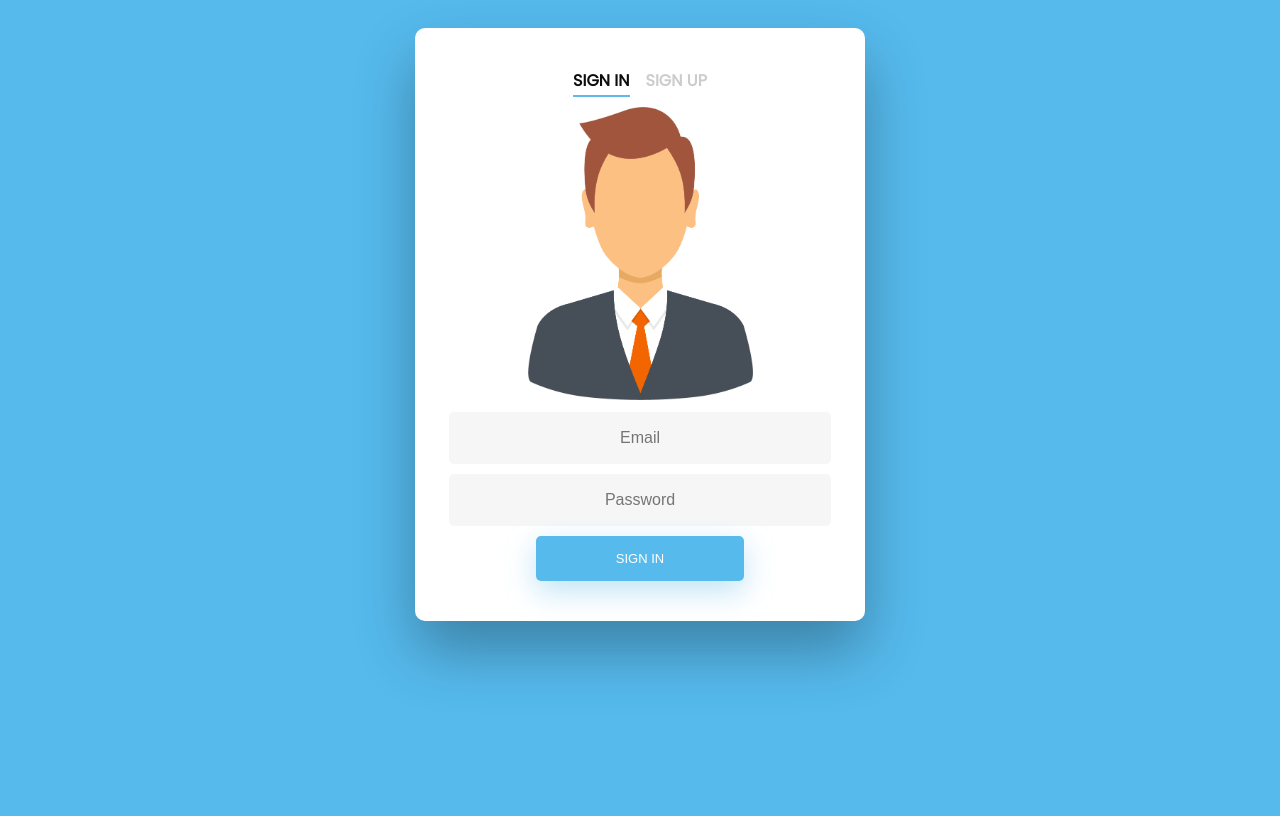
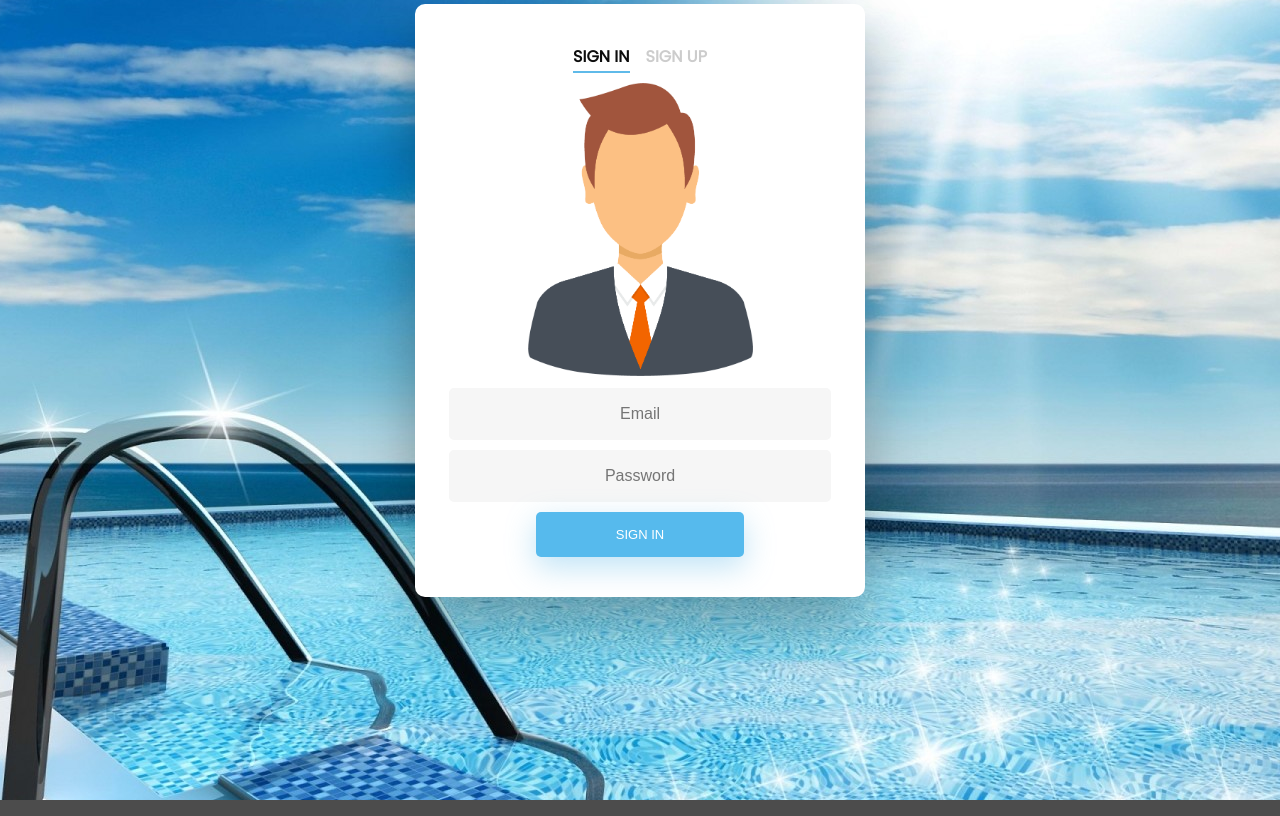
Before and after one commit to SahanBuddhika/logregmean, an Angular app in the folder Frontend/: page /login in a window 1280 px wide. Built offline with nearby package versions, Linux system fonts and the light colour scheme.

Commit message:
add a image

```diff
--- a/Frontend/src/app/user/sign-in/sign-in.component.html
+++ b/Frontend/src/app/user/sign-in/sign-in.component.html
@@ -5,11 +5,13 @@
     <input type="text" name="email" #email="ngModel" [(ngModel)]="model.email" placeholder="Email" [pattern]="emailRegex" required
       [ngClass]="{'invalid-textbox' :signInForm.submitted && !email.valid }">
     <div *ngIf="signInForm.submitted &&  email.errors?.pattern">
+        <label *ngIf="email.errors.required" class="validation-message">This field is required.</label>
       <label class="validation-message">Invalid email address.</label>
     </div>
     <input type="password" name="password" #password="ngModel" [(ngModel)]="model.password" placeholder="Password" required minlength="4"
       [ngClass]="{'invalid-textbox' :signInForm.submitted && !password.valid }">
     <div *ngIf="signInForm.submitted &&  password.errors?.minlength">
+        <label *ngIf="password.errors.required" class="validation-message">This field is required.</label>
       <label class="validation-message">Minimum 4 characters.</label>
     </div>
     <input type="submit" value="Sign In">
--- a/Frontend/src/app/user/sign-up/sign-up.component.html
+++ b/Frontend/src/app/user/sign-up/sign-up.component.html
@@ -19,12 +19,15 @@
     <label *ngIf="email.errors.pattern" class="validation-message">Invalid email address.</label>
   </div>
 
+
+
   <input type="password" #password="ngModel" [(ngModel)]="userService.selectedUser.password" name="password" placeholder="Password"
   minlength="4" required [ngClass]="{'invalid-textbox' :signUpForm.submitted && !password.valid }">
   <div *ngIf="signUpForm.submitted && password.errors">
     <label *ngIf="password.errors.required" class="validation-message">This field is required.</label>
     <label *ngIf="password.errors.minlength" class="validation-message">Enter atleast 4 characters.</label>
   </div>
+
 
   <input type="submit" value="Sign Up">
 
--- a/Frontend/src/styles.css
+++ b/Frontend/src/styles.css
@@ -4,7 +4,16 @@
 /* BASIC */
 
 html {
-  background-color: #56baed;
+  /* background-color: #56baed; */
+  position: relative;
+  background:url("./assets/img/background.jpg");
+  background-size: auto;
+  background-position: center;
+  background-color: rgba(0, 0, 0, 0.7);
+  height: 94vh;
+
+  margin-top: -24px;
+  margin-bottom: -50px;
 }
 
 body {
@@ -333,7 +342,7 @@ th:last-child {
 
 tr {
   border-top: 1px solid #C1C3D1;
-  border-bottom-: 1px solid #C1C3D1;
+  border-bottom: 1px solid #C1C3D1;
   color:#666B85;
   font-size:16px;
   font-weight:normal;
```
Also changed, not shown: Frontend/src/assets/img/background.jpg (added).
